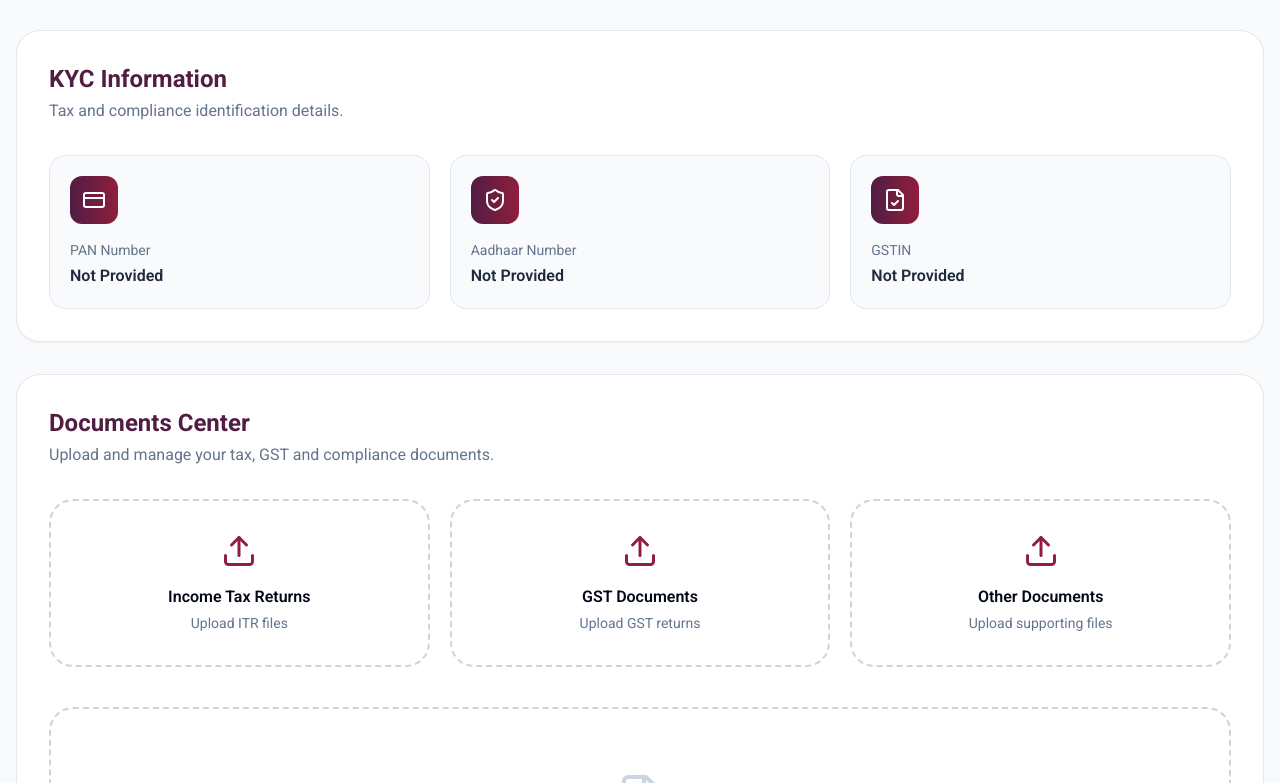
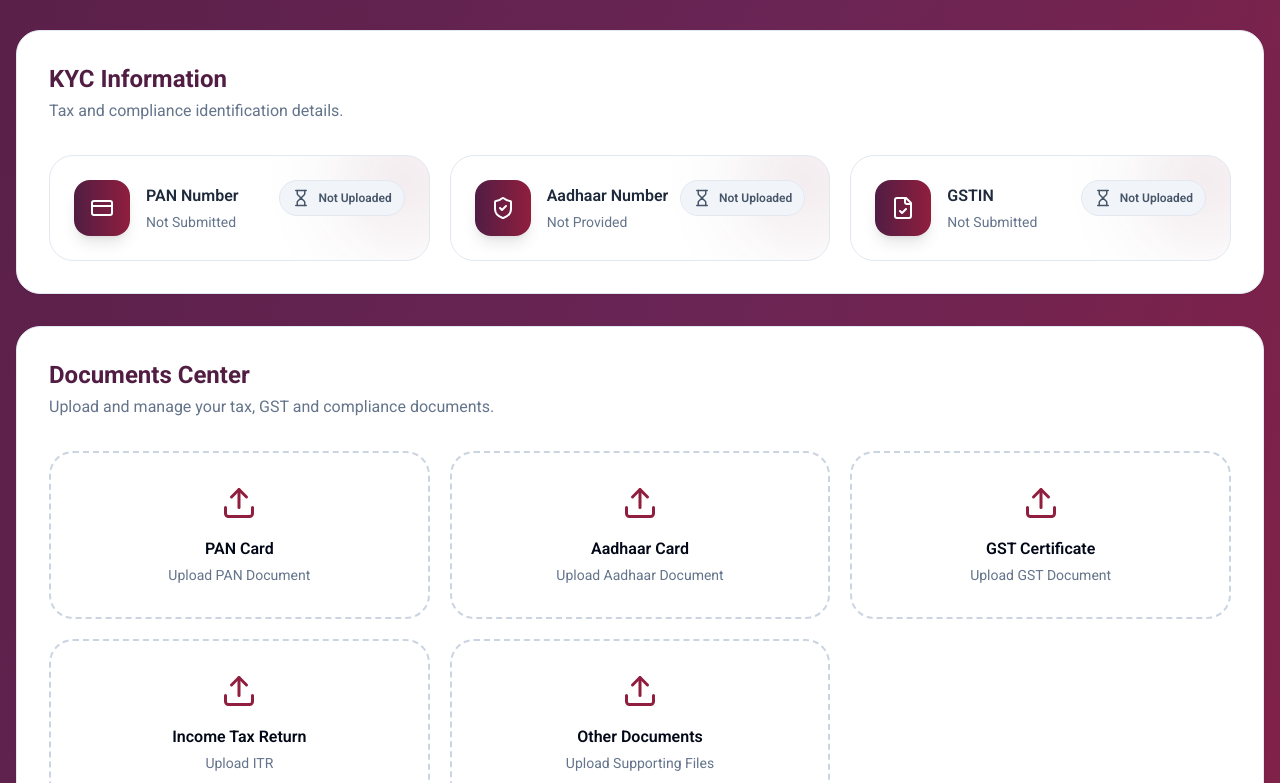
Before and after one commit to diva-sl/ag-associates-website, a React (Vite) app: page /profile in a window 1280 px wide. Shown: the part 1777-2560 px from the top of the page. Built offline with nearby package versions, Linux system fonts and the light colour scheme; no server answers; sample sign-in values are in the browser's storage.

Commit message:
update the profile section as document verification ,upload docum check avatar section updated

```diff
--- a/src/components/profile/DocumentsSection.jsx
+++ b/src/components/profile/DocumentsSection.jsx
@@ -30,21 +30,33 @@ const DocumentsSection = ({
 
       <div className="grid md:grid-cols-3 gap-5 mb-10">
         <UploadCard
-          title="Income Tax Returns"
-          subtitle="Upload ITR files"
+          title="PAN Card"
+          subtitle="Upload PAN Document"
+          onChange={(e) => handleDocumentUpload(e, "PAN_CARD")}
+        />
+
+        <UploadCard
+          title="Aadhaar Card"
+          subtitle="Upload Aadhaar Document"
+          onChange={(e) => handleDocumentUpload(e, "AADHAAR_CARD")}
+        />
+
+        <UploadCard
+          title="GST Certificate"
+          subtitle="Upload GST Document"
+          onChange={(e) => handleDocumentUpload(e, "GST_CERTIFICATE")}
+        />
+
+        <UploadCard
+          title="Income Tax Return"
+          subtitle="Upload ITR"
           onChange={(e) => handleDocumentUpload(e, "ITR")}
         />
 
         <UploadCard
-          title="GST Documents"
-          subtitle="Upload GST returns"
-          onChange={(e) => handleDocumentUpload(e, "GST")}
-        />
-
-        <UploadCard
           title="Other Documents"
-          subtitle="Upload supporting files"
-          onChange={(e) => handleDocumentUpload(e, "Other")}
+          subtitle="Upload Supporting Files"
+          onChange={(e) => handleDocumentUpload(e, "OTHER")}
         />
       </div>
 
@@ -128,7 +140,18 @@ const DocumentsSection = ({
                       {doc.type}
                     </span>
 
-                    <span className="text-xs text-slate-400">Uploaded</span>
+                    {/* <span className="text-xs text-slate-400">Uploaded</span> */}
+                    <span
+                      className={`px-2 py-1 rounded-full text-xs font-semibold ${
+                        doc.status === "approved"
+                          ? "bg-green-100 text-green-700"
+                          : doc.status === "rejected"
+                            ? "bg-red-100 text-red-700"
+                            : "bg-amber-100 text-amber-700"
+                      }`}
+                    >
+                      {doc.status}
+                    </span>
                   </div>
 
                   <p className="mt-4 text-sm text-slate-500">
@@ -176,7 +199,7 @@ const DocumentsSection = ({
                     >
                       <Download size={16} />
                     </button>
-
+                    {doc.status !== "approved" && doc.status !== "pending" && (
                       <button
                         onClick={() => deleteDocument(doc._id)}
                         className="
@@ -193,6 +216,7 @@ const DocumentsSection = ({
                       >
                         <Trash2 size={16} />
                       </button>
+                    )}
                   </div>
                 </div>
               </div>
--- a/src/components/profile/KYCSection.jsx
+++ b/src/components/profile/KYCSection.jsx
@@ -1,4 +1,14 @@
-import { CreditCard, BadgeCheck, ShieldCheck, FileCheck } from "lucide-react";
+import {
+  CreditCard,
+  BadgeCheck,
+  ShieldCheck,
+  FileCheck,
+  XCircle,
+  RefreshCw,
+  Hourglass,
+} from "lucide-react";
+
+import { motion } from "framer-motion";
 
 const KYCSection = ({ user, editing, formData, setFormData }) => {
   const maskedAadhaar =
@@ -20,25 +30,27 @@ const KYCSection = ({ user, editing, formData, setFormData }) => {
 
       {!editing ? (
         <div className="grid md:grid-cols-3 gap-5">
-          <KycCard
-            icon={<CreditCard />}
+          <VerificationStatus
+            icon={<CreditCard size={24} />}
             title="PAN Number"
-            value={user?.pan || "Not Provided"}
-            verified={!!user?.pan}
+            value={user?.pan}
+            status={user?.panStatus}
+            rejectReason={user?.panRejectReason}
+          />
+          <VerificationStatus
+            icon={<ShieldCheck size={24} />}
+            title="Aadhaar Number"
+            value={maskedAadhaar}
+            status={user?.aadhaarStatus}
+            rejectReason={user?.aadhaarRejectReason}
           />
 
-          <KycCard
-            icon={<ShieldCheck />}
-            title="Aadhaar Number"
-            value={maskedAadhaar}
-            verified={!!user?.aadhaar}
-          />
-
-          <KycCard
-            icon={<FileCheck />}
+          <VerificationStatus
+            icon={<FileCheck size={24} />}
             title="GSTIN"
-            value={user?.gstin || "Not Provided"}
-            verified={!!user?.gstin}
+            value={user?.gstin}
+            status={user?.gstinStatus}
+            rejectReason={user?.gstinRejectReason}
           />
         </div>
       ) : (
@@ -148,23 +160,24 @@ const KycCard = ({ icon, title, value, verified }) => (
     <div className="flex items-center justify-between">
       <div
         className="
-          w-12
-          h-12
-          rounded-xl
-          bg-gradient-to-r
-          from-[#511D43]
-          to-[#901E3E]
-          text-white
-          flex
-          items-center
-          justify-center
-        "
+    w-14
+    h-14
+    rounded-2xl
+    flex
+    items-center
+    justify-center
+    text-white
+    bg-gradient-to-r
+    from-[#511D43]
+    to-[#901E3E]
+    shadow-lg
+  "
       >
         {icon}
       </div>
 
       {verified && (
-        <span className="flex items-center gap-1 text-green-600 text-sm font-medium">
+        <span className="flex items-center gap-1 text-[#511D43] text-sm font-semibold">
           <BadgeCheck size={16} />
           Verified
         </span>
@@ -204,3 +217,171 @@ const Input = ({ label, value, onChange }) => (
 );
 
 export default KYCSection;
+
+const VerificationStatus = ({ icon, title, value, status, rejectReason }) => {
+  const statusConfig = {
+    approved: {
+      label: "Verified",
+      icon: <BadgeCheck size={18} />,
+      className: "bg-green-100 text-green-700 border border-green-200",
+    },
+
+    pending: {
+      label: "Under Review",
+      icon: (
+        <motion.div
+          animate={{
+            rotate: [0, 360],
+          }}
+          transition={{
+            duration: 1,
+            repeat: Infinity,
+            repeatDelay: 3,
+            ease: "linear",
+          }}
+        >
+          <RefreshCw size={18} />
+        </motion.div>
+      ),
+      className: "bg-[#901E3E]/10 text-[#901E3E] border border-[#901E3E]/20",
+    },
+
+    rejected: {
+      label: "Rejected",
+      icon: <XCircle size={18} />,
+      className: "bg-red-100 text-red-700 border border-red-200",
+    },
+
+    not_uploaded: {
+      label: "Not Uploaded",
+      icon: <Hourglass size={18} />,
+      className: "bg-slate-100 text-slate-600 border border-slate-200",
+    },
+  };
+
+  const currentStatus = statusConfig[status] || statusConfig.not_uploaded;
+
+  return (
+    <div
+      className="
+        relative
+        overflow-hidden
+        rounded-3xl
+        border
+        border-slate-200
+        bg-white
+        p-6
+        hover:shadow-xl
+        hover:-translate-y-1
+        transition-all
+        duration-300
+      "
+    >
+      {/* Decorative Glow */}
+
+      <div
+        className="
+          absolute
+          -top-10
+          -right-10
+          w-32
+          h-32
+          rounded-full
+          bg-gradient-to-r
+          from-[#511D43]/10
+          to-[#901E3E]/10
+          blur-2xl
+        "
+      />
+
+      <div className="relative flex items-start justify-between">
+        <div className="flex gap-4 items-center">
+          <div
+            className="
+              w-14
+              h-14
+              rounded-2xl
+              flex
+              items-center
+              justify-center
+              text-white
+              bg-gradient-to-r
+              from-[#511D43]
+              to-[#901E3E]
+              shadow-lg
+            "
+          >
+            {icon}
+          </div>
+
+          <div>
+            <h4 className="font-semibold text-slate-800">{title}</h4>
+
+            <p className="text-sm text-slate-500 mt-1 break-all">
+              {value || "Not Submitted"}
+            </p>
+          </div>
+        </div>
+
+        <div
+          className={`
+            px-3
+            py-2
+            rounded-full
+            flex
+            items-center
+            gap-2
+            text-xs
+            font-semibold
+            ${currentStatus.className}
+          `}
+        >
+          {currentStatus.icon}
+          {currentStatus.label}
+        </div>
+      </div>
+
+      {/* Rejection Reason */}
+
+      {status === "rejected" && rejectReason && (
+        <motion.div
+          initial={{ opacity: 0, y: 10 }}
+          animate={{ opacity: 1, y: 0 }}
+          className="
+            mt-5
+            rounded-2xl
+            border
+            border-red-200
+            bg-red-50
+            p-4
+          "
+        >
+          <p className="text-xs font-bold uppercase tracking-wide text-red-700">
+            Rejection Reason
+          </p>
+
+          <p className="text-sm text-red-600 mt-2">{rejectReason}</p>
+        </motion.div>
+      )}
+
+      {/* Verified Footer */}
+
+      {status === "approved" && (
+        <div
+          className="
+            mt-5
+            flex
+            items-center
+            gap-2
+            text-green-600
+            text-sm
+            font-medium
+          "
+        >
+          <BadgeCheck size={16} />
+          Verified and approved by compliance team
+        </div>
+      )}
+    </div>
+  );
+};
--- a/src/components/profile/ProfileHeader.jsx
+++ b/src/components/profile/ProfileHeader.jsx
@@ -6,6 +6,7 @@ import {
   Calendar,
   Clock,
 } from "lucide-react";
+import { motion } from "framer-motion";
 
 const ProfileHeader = ({ user, handleAvatarUpload, handleRemoveAvatar }) => {
   const initials =
@@ -143,18 +144,50 @@ const ProfileHeader = ({ user, handleAvatarUpload, handleRemoveAvatar }) => {
             </span>
 
             {user?.subscriptionStatus && (
-              <span
-                className={`
-                  px-4 py-2 rounded-full text-sm
-                  ${
-                    user.subscriptionStatus === "active"
-                      ? "bg-green-500/20 text-green-200"
-                      : "bg-red-500/20 text-red-200"
-                  }
-                `}
+              <motion.span
+                animate={{
+                  scale: [1, 1.05, 1],
+                }}
+                transition={{
+                  duration: 2,
+                  repeat: Infinity,
+                  ease: "easeInOut",
+                }}
+                className={`       px-4
+      py-2
+      rounded-full
+      text-sm
+      font-semibold
+      flex
+      items-center
+      gap-2
+      w-fit
+      ${
+        user.subscriptionStatus === "active"
+          ? "bg-green-500/20 text-green-200 border border-green-400/30"
+          : "bg-red-500/20 text-red-200 border border-red-400/30"
+      }
+    `}
               >
+                <motion.span
+                  animate={{
+                    scale: [1, 1.6, 1],
+                    opacity: [1, 0.5, 1],
+                  }}
+                  transition={{
+                    duration: 1.5,
+                    repeat: Infinity,
+                  }}
+                  className={`
+    w-2.5
+    h-2.5
+    rounded-full
+    ${user.subscriptionStatus === "active" ? "bg-green-400" : "bg-red-400"}
+  `}
+                />
+
                 {user.subscriptionStatus.toUpperCase()}
-              </span>
+              </motion.span>
             )}
           </div>
 
--- a/src/pages/Profile.jsx
+++ b/src/pages/Profile.jsx
@@ -258,7 +258,18 @@ const Profile = () => {
     <>
       <LegalBanner title="Client Dashboard" />
 
-      <section className="py-16 lg:py-24 bg-slate-50 min-h-screen">
+      {/* <section className="py-16 lg:py-24 bg-slate-50 min-h-screen"> */}
+      <section
+        className="
+    py-16
+    lg:py-24
+    min-h-screen
+    bg-gradient-to-br
+    from-[#511D43]
+    via-[#6a2555]
+    to-[#901E3E]
+  "
+      >
         <div className="container mx-auto max-w-7xl px-4">
           <Breadcrumb current="Profile" />
 
```
Lines whose indentation alone changed are shown as unchanged.
